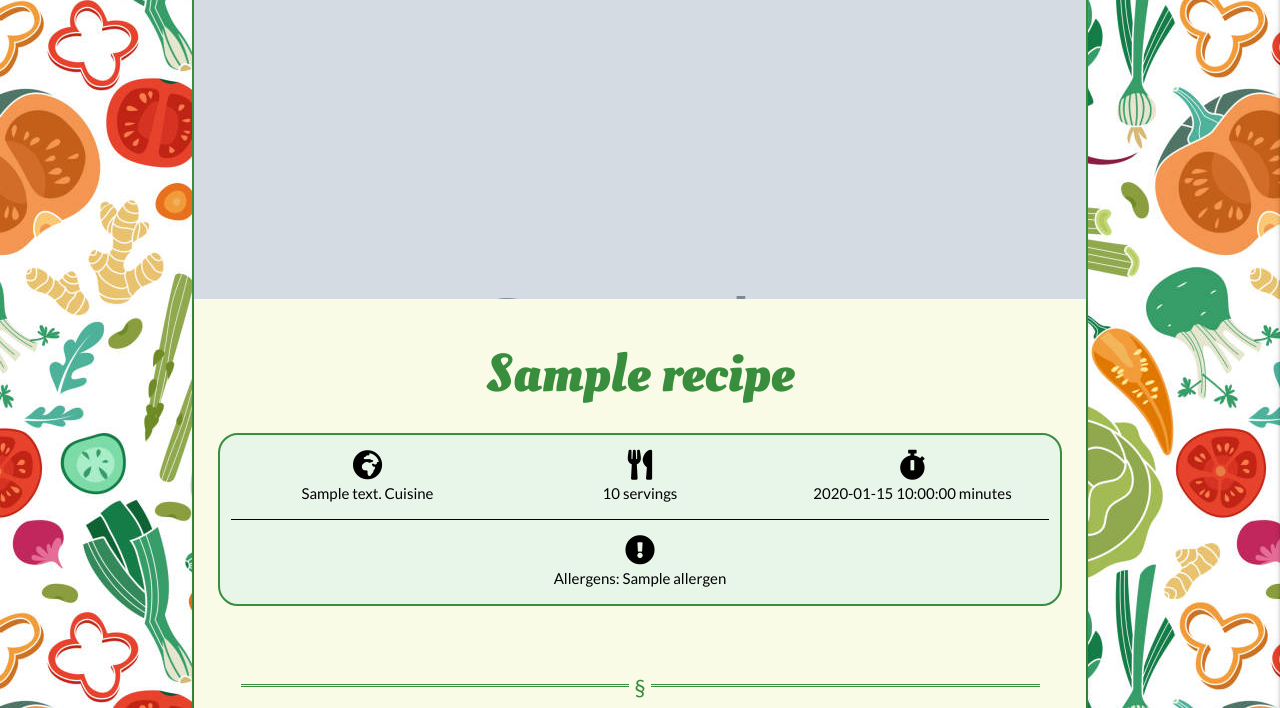
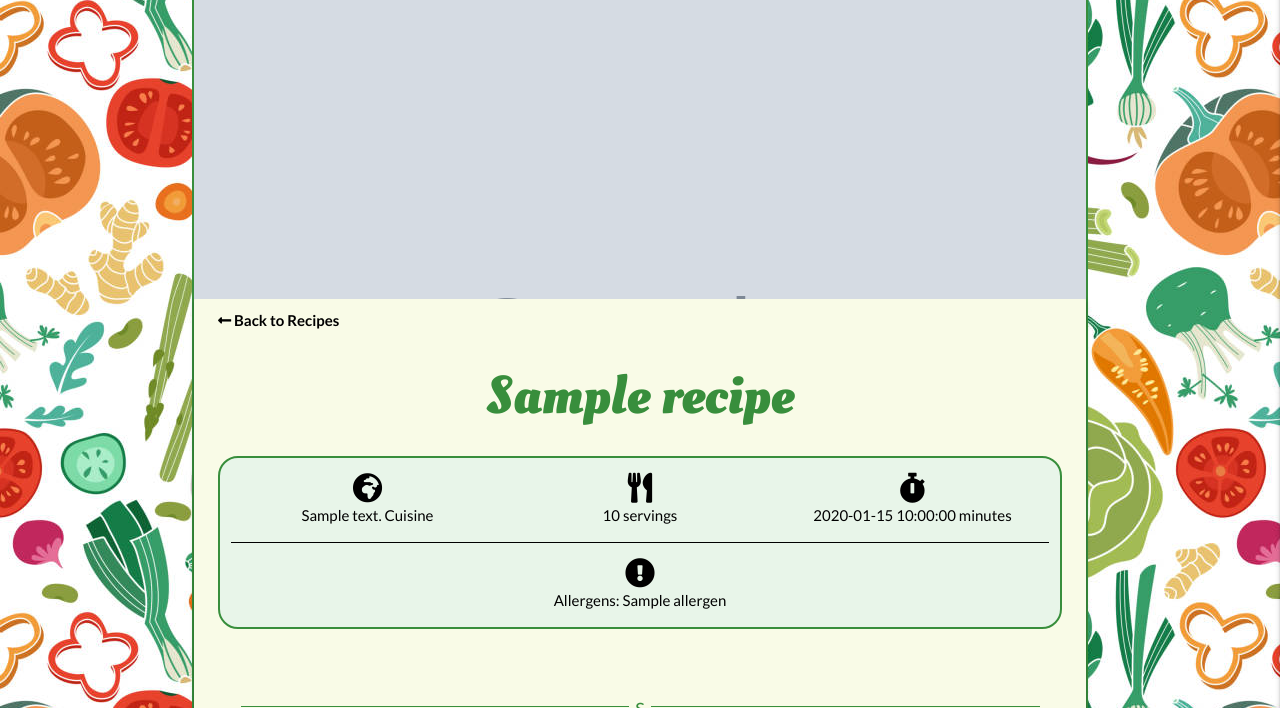
Before and after one commit to jerhabor/perfect-palate, a Flask app: template templates/full_recipe.html in a window 1280 px wide. Shown: the part 77-785 px from the top of the page. Run offline with Flask 2, Linux system fonts and the light colour scheme; the template is opened without the code that fills it: most values are stand-ins (such as "Sample title", 1, 10 or a date in 2020); grey boxes marked "Sample" are stand-in pictures; some libraries are stand-ins or nearby versions.

Commit message:
STYLE/FEAT: Added the 'back to recipes' link and changed the added more annotations to the meal colour code to help user identify better. These are also wired to their respective search queries.

```diff
--- a/templates/full_recipe.html
+++ b/templates/full_recipe.html
@@ -4,11 +4,12 @@
 <div class="full-recipe">
     <!-- Recipe Image -->
     <div class="cover-header">
-        <img src="{{ recipe.image }}" data-caption="{{ recipe.recipe_name }}" class="materialboxed" alt="Profile image for {{ recipe.recipe_name }}">
+        <img src="{{ recipe.image }}" data-caption="{{ recipe.recipe_name }}" width="600" class="materialboxed" alt="Profile image for {{ recipe.recipe_name }}">
     </div>
     <!-- Full Recipe -->
     <div class="card-panel lime lighten-5">
         <div class="full-recipe-title">
+            <a href="/recipes" class="black-text"><i class="fas fa-long-arrow-alt-left"></i><span> Back to Recipes</span></a>
             <!-- Page Title -->
             <h2 class="green-text text-darken-2 center-align brand-logo">
                 <!-- Notification if vegetarian -->
@@ -23,17 +24,33 @@
         <div class="meal-icons center">
             {% for meal in recipe.meal_time %}
                 {% if meal == "Breakfast" %}
-                    <i class="fas fa-circle tooltipped breakfast-icon" data-position="bottom"
-                        data-tooltip="Breakfast"> Breakfast</i>
+                <span>
+                    <a href="/search?query=breakfast" class="light-blue-text darken-2">
+                        <i class="fas fa-circle tooltipped breakfast-icon" data-position="bottom"
+                            data-tooltip="Breakfast"></i> Breakfast
+                    </a>
+                </span>
                 {% elif meal == "Lunch" %}
-                    <i class="fas fa-circle tooltipped lunch-icon" data-position="bottom"
-                        data-tooltip="Lunch"> Lunch</i>
+                <span>
+                    <a href="/search?query=lunch" class="light-green-text darken-1">
+                        <i class="fas fa-circle tooltipped lunch-icon" data-position="bottom"
+                            data-tooltip="Lunch"></i> Lunch
+                    </a>
+                </span>
                 {% elif meal == "Dinner" %}
-                    <i class="fas fa-circle tooltipped dinner-icon" data-position="bottom"
-                        data-tooltip="Dinner"> Dinner</i>
+                <span>
+                    <a href="/search?query=dinner" class="orange-text darken-2">
+                        <i class="fas fa-circle tooltipped dinner-icon" data-position="bottom"
+                            data-tooltip="Dinner"></i> Dinner
+                    </a>
+                </span>
                 {% elif meal == "Dessert" %}
-                    <i class="fas fa-circle tooltipped dessert-icon" data-position="bottom"
-                        data-tooltip="Dessert"> Dessert</i>
+                <span>
+                    <a href="/search?query=dessert" class="brown-text darken-1">
+                        <i class="fas fa-circle tooltipped dessert-icon" data-position="bottom"
+                            data-tooltip="Dessert"></i> Dessert
+                    </a>
+                </span>
                 {% endif %}
             {% endfor %}
         </div>
```
